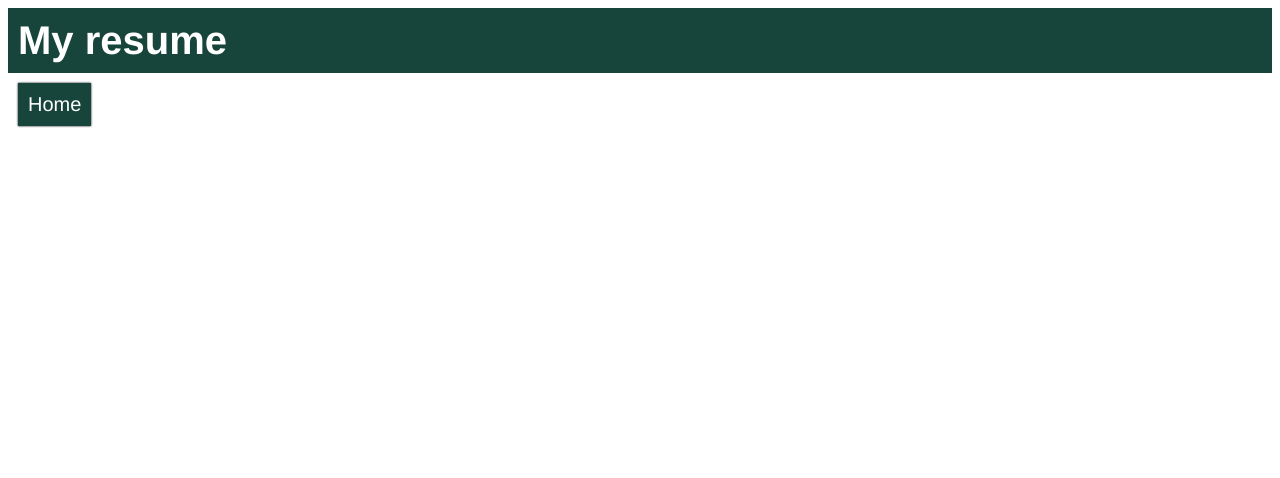
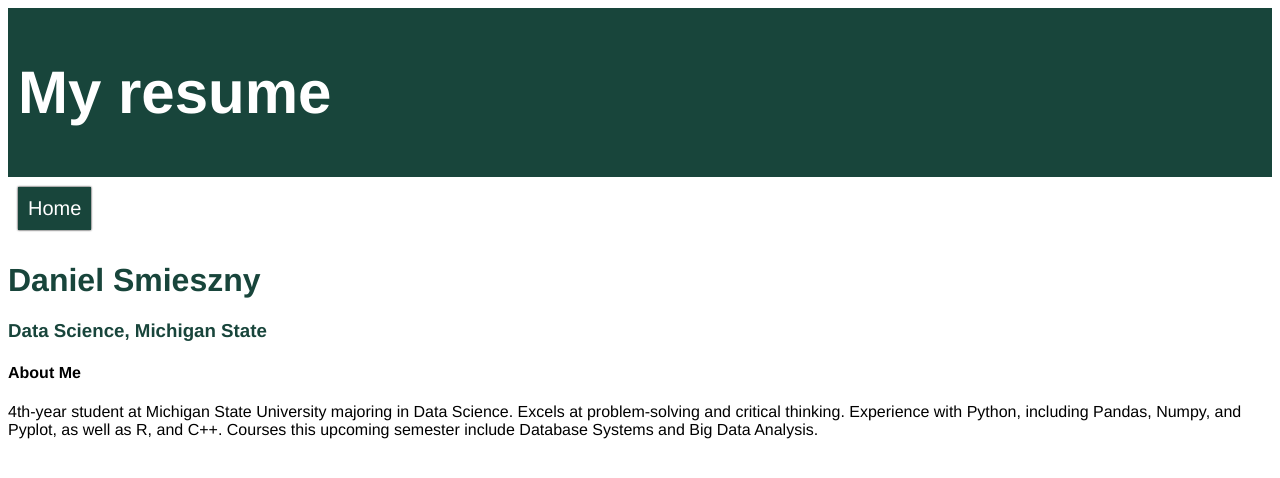
Before and after one commit to dan-smez/dan-smez.github.io, a plain HTML site: page resume.html in a window 1280 px wide. Drawn offline with Linux system fonts and the light colour scheme.

Commit message:
start of resume

```diff
--- a/resume.html
+++ b/resume.html
@@ -7,9 +7,22 @@
     <body>
         <header>
             <h1>My resume</h1>
-            <nav>
-                <a href="./index.html"><button>Home</button></a>
-              </nav>
         </header>
+        <nav>
+            <a href="./index.html"><button>Home</button></a>
+        </nav>
+        <resume>
+            <resume_header>
+                <h1>Daniel Smieszny</h1>
+                <h3>Data Science, Michigan State</h3>
+            </resume_header>
+            <about>
+                <h4>About Me</h4>
+                <p>4th-year student at Michigan State University majoring in Data Science.
+                    Excels at problem-solving and critical thinking.
+                    Experience with Python, including Pandas, Numpy, and Pyplot, as well as R, and C++.
+                    Courses this upcoming semester include Database Systems and Big Data Analysis.</p>
+            </about>
+        </resume>
     </body>
 </html>
--- a/styles/main.css
+++ b/styles/main.css
@@ -14,16 +14,16 @@ button {
 
 header h3 {
   color: #7BBD00;
-  background-color: #18453B;
-  padding: 10px;
-  margin: 0;
-  font-size: 20px;
 }
 
-header h1 {
+header {
   background-color: #18453B;
   color: #FFFFFF;
   padding: 10px;
   margin: 0;
-  font-size: 40px;
+  font-size: 30px;
 }
+
+resume_header{
+  color: #18453B;
+}
```
Also changed, not shown: index.html (+3 -3 lines).
